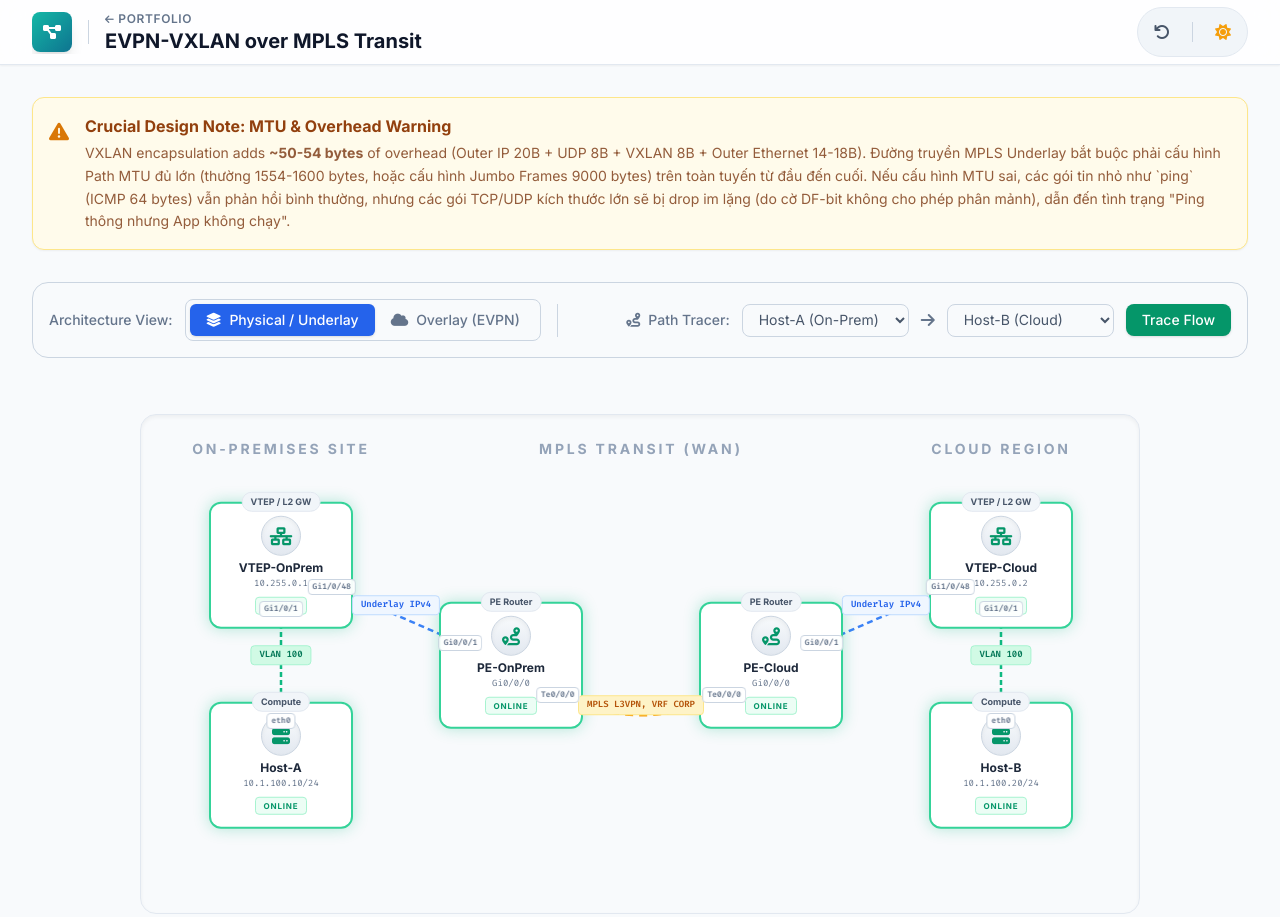
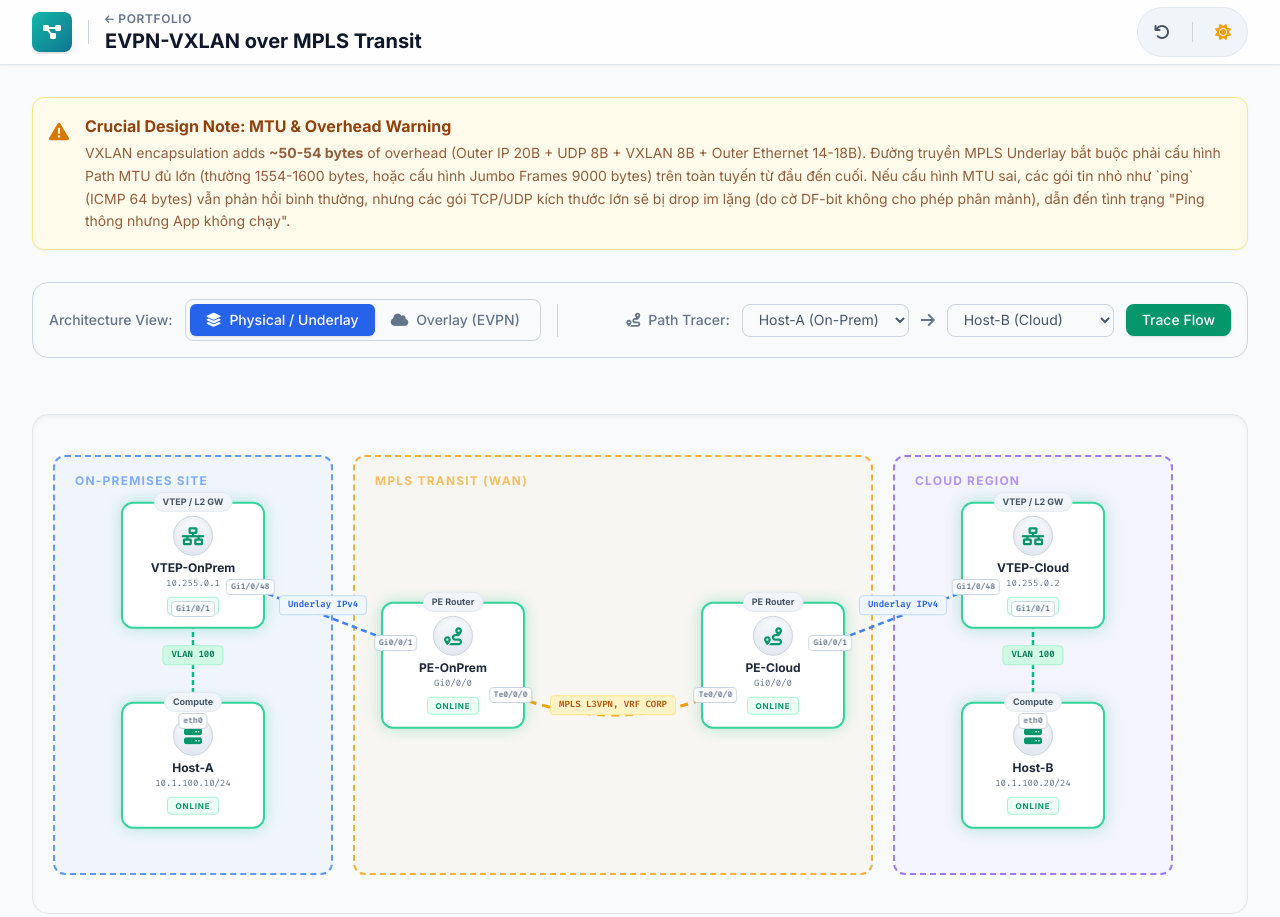
Before and after one commit to duc-mt/networking-lab, a website: page projects/topology-design/evpn-vxlan-mpls-transit.html in a window 1280 px wide. Shown: the top 917 px of the page. Drawn offline with nearby package versions, Linux system fonts and the light colour scheme.

Commit message:
style: restore colored zone boxes and expand topology canvas horizontally to full width

```diff
--- a/projects/topology-design/evpn-vxlan-mpls-transit.html
+++ b/projects/topology-design/evpn-vxlan-mpls-transit.html
@@ -182,7 +182,7 @@
     </div>
 
     <!-- Topology Canvas -->
-    <div id="topology-container" class="relative bg-slate-50 dark:bg-[#0f172a] rounded-2xl border border-slate-200 dark:border-slate-800 shadow-inner overflow-hidden w-full max-w-[1000px] mx-auto h-[500px] my-6">
+    <div id="topology-container" class="relative bg-slate-50 dark:bg-[#0f172a] rounded-2xl border border-slate-200 dark:border-slate-800 shadow-inner overflow-hidden w-full h-[500px] my-6">
       <!-- Zones -->
       <div id="zones-layer"></div>
 
@@ -241,17 +241,17 @@
     // --- 1. Data Schema ---
     const data = {
       zones: [
-        { id: "on-prem", label: "ON-PREMISES SITE", bounds: { left: 20, top: 40, width: 240, height: 420 } },
-        { id: "mpls", label: "MPLS TRANSIT (WAN)", bounds: { left: 280, top: 40, width: 440, height: 420 } },
-        { id: "cloud", label: "CLOUD REGION", bounds: { left: 740, top: 40, width: 240, height: 420 } }
+        { id: "on-prem", label: "ON-PREMISES SITE", color: "#3b82f6", bounds: { left: 20, top: 40, width: 280, height: 420 } },
+        { id: "mpls", label: "MPLS TRANSIT (WAN)", color: "#f59e0b", bounds: { left: 320, top: 40, width: 520, height: 420 } },
+        { id: "cloud", label: "CLOUD REGION", color: "#8b5cf6", bounds: { left: 860, top: 40, width: 280, height: 420 } }
       ],
       nodes: [
-        { id: "vtep-onprem", name: "VTEP-OnPrem", role: "VTEP / L2 GW", zone: "on-prem", icon: "fa-network-wired", x: 140, y: 150, health: "green", status: "BGP UP", specs: { loopback: "10.255.0.1", vtep_ip: "10.255.0.1", vni: "10100" }, tableType: "bgp", tableData: [ { neighbor: "10.255.0.2", asn: "65000", state: "Establ", prefixes: "2" } ] },
-        { id: "pe-onprem", name: "PE-OnPrem", role: "PE Router", zone: "mpls", icon: "fa-route", x: 370, y: 250, health: "green", status: "ONLINE", specs: { interface: "Gi0/0/0", vrf: "CORP", routing: "OSPF/LDP" }, tableType: "routes", tableData: [ { prefix: "10.255.0.2/32", nextHop: "MPLS", label: "1014" } ] },
-        { id: "pe-cloud", name: "PE-Cloud", role: "PE Router", zone: "mpls", icon: "fa-route", x: 630, y: 250, health: "green", status: "ONLINE", specs: { interface: "Gi0/0/0", vrf: "CORP", routing: "OSPF/LDP" }, tableType: "routes", tableData: [ { prefix: "10.255.0.1/32", nextHop: "MPLS", label: "2048" } ] },
-        { id: "vtep-cloud", name: "VTEP-Cloud", role: "VTEP / L2 GW", zone: "cloud", icon: "fa-network-wired", x: 860, y: 150, health: "green", status: "BGP UP", specs: { loopback: "10.255.0.2", vtep_ip: "10.255.0.2", vni: "10100" }, tableType: "bgp", tableData: [ { neighbor: "10.255.0.1", asn: "65000", state: "Establ", prefixes: "2" } ] },
-        { id: "host-a", name: "Host-A", role: "Compute", zone: "on-prem", icon: "fa-server", x: 140, y: 350, health: "green", status: "ONLINE", specs: { ip: "10.1.100.10/24", gw: "10.1.100.1", mac: "00:1A:2B:3C:4D:5E" }, tableType: "interfaces", tableData: [ { iface: "eth0", status: "up", speed: "10G" } ] },
-        { id: "host-b", name: "Host-B", role: "Compute", zone: "cloud", icon: "fa-server", x: 860, y: 350, health: "green", status: "ONLINE", specs: { ip: "10.1.100.20/24", gw: "10.1.100.1", mac: "00:5E:4D:3C:2B:1A" }, tableType: "interfaces", tableData: [ { iface: "eth0", status: "up", speed: "10G" } ] }
+        { id: "vtep-onprem", name: "VTEP-OnPrem", role: "VTEP / L2 GW", zone: "on-prem", icon: "fa-network-wired", x: 160, y: 150, health: "green", status: "BGP UP", specs: { loopback: "10.255.0.1", vtep_ip: "10.255.0.1", vni: "10100" }, tableType: "bgp", tableData: [ { neighbor: "10.255.0.2", asn: "65000", state: "Establ", prefixes: "2" } ] },
+        { id: "pe-onprem", name: "PE-OnPrem", role: "PE Router", zone: "mpls", icon: "fa-route", x: 420, y: 250, health: "green", status: "ONLINE", specs: { interface: "Gi0/0/0", vrf: "CORP", routing: "OSPF/LDP" }, tableType: "routes", tableData: [ { prefix: "10.255.0.2/32", nextHop: "MPLS", label: "1014" } ] },
+        { id: "pe-cloud", name: "PE-Cloud", role: "PE Router", zone: "mpls", icon: "fa-route", x: 740, y: 250, health: "green", status: "ONLINE", specs: { interface: "Gi0/0/0", vrf: "CORP", routing: "OSPF/LDP" }, tableType: "routes", tableData: [ { prefix: "10.255.0.1/32", nextHop: "MPLS", label: "2048" } ] },
+        { id: "vtep-cloud", name: "VTEP-Cloud", role: "VTEP / L2 GW", zone: "cloud", icon: "fa-network-wired", x: 1000, y: 150, health: "green", status: "BGP UP", specs: { loopback: "10.255.0.2", vtep_ip: "10.255.0.2", vni: "10100" }, tableType: "bgp", tableData: [ { neighbor: "10.255.0.1", asn: "65000", state: "Establ", prefixes: "2" } ] },
+        { id: "host-a", name: "Host-A", role: "Compute", zone: "on-prem", icon: "fa-server", x: 160, y: 350, health: "green", status: "ONLINE", specs: { ip: "10.1.100.10/24", gw: "10.1.100.1", mac: "00:1A:2B:3C:4D:5E" }, tableType: "interfaces", tableData: [ { iface: "eth0", status: "up", speed: "10G" } ] },
+        { id: "host-b", name: "Host-B", role: "Compute", zone: "cloud", icon: "fa-server", x: 1000, y: 350, health: "green", status: "ONLINE", specs: { ip: "10.1.100.20/24", gw: "10.1.100.1", mac: "00:5E:4D:3C:2B:1A" }, tableType: "interfaces", tableData: [ { iface: "eth0", status: "up", speed: "10G" } ] }
       ],
       links: [
         { id: "l1", from: "host-a", to: "vtep-onprem", type: "trunk", label: "VLAN 100", view: "both", srcPort: "eth0", dstPort: "Gi1/0/1" },
@@ -309,13 +309,24 @@
       const zonesLayer = document.getElementById('zones-layer');
       zonesLayer.innerHTML = '';
       data.zones.forEach(z => {
+        const el = document.createElement('div');
+        el.className = 'absolute border-2 border-dashed rounded-xl pointer-events-none transition-all duration-500 opacity-80 dark:opacity-60 z-0';
+        el.style.borderColor = z.color;
+        el.style.backgroundColor = z.color + '0D';
+        el.style.left = z.bounds.left + 'px';
+        el.style.top = z.bounds.top + 'px';
+        el.style.width = z.bounds.width + 'px';
+        el.style.height = z.bounds.height + 'px';
+
+        if (currentView === 'overlay' && z.id === 'mpls') el.classList.add('opacity-10');
+
         const title = document.createElement('div');
-        title.className = 'absolute top-6 font-black text-sm tracking-[0.2em] text-slate-400 dark:text-slate-500 pointer-events-none w-full text-center transition-opacity duration-500';
-        title.style.left = z.bounds.left + 'px';
-        title.style.width = z.bounds.width + 'px';
+        title.className = 'absolute top-4 left-5 font-black text-xs tracking-widest opacity-80 uppercase';
+        title.style.color = z.color;
         title.innerText = z.label;
-        if (currentView === 'overlay' && z.id === 'mpls') title.classList.add('opacity-10');
-        zonesLayer.appendChild(title);
+        el.appendChild(title);
+
+        zonesLayer.appendChild(el);
       });
 
       // Render Nodes
```
